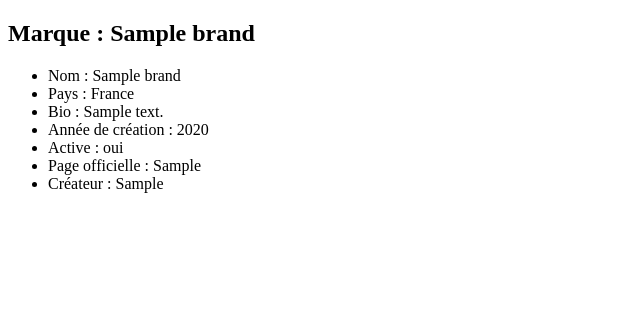
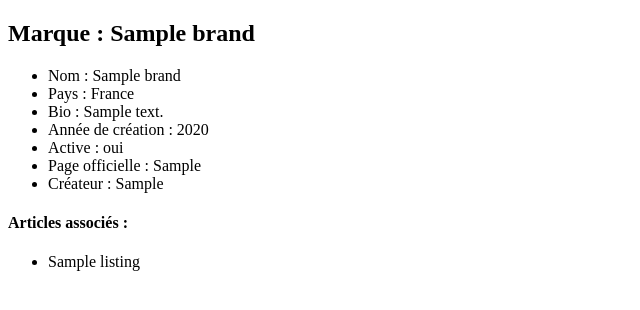
Before and after one commit to mataxelle/Django-web-app, a Django app: page /brands/1 in a window 1280 px wide. Shown: the part 26-336 px from the top of the page, without its empty margins (0-640 px from the left). Run offline with Django 5.2, Linux system fonts and the light colour scheme; tables that the repository leaves empty hold one stand-in row (values such as "Sample post").

Commit message:
Update listing views

```diff
--- a/listings/templates/listings/brand/brand_detail.html
+++ b/listings/templates/listings/brand/brand_detail.html
@@ -33,6 +33,21 @@
 				{% endif %}
 			</li>
 		</ul>
+
+		{% if brand.listing_set %}
+			<div>
+				<h4>Articles associés :
+				</h4>
+				<ul>
+					{% for listing in brand.listing_set.all %}
+						<li>{{ listing.name }}</li>
+					{% endfor %}
+				</ul>
+			</div>
+		{% else %}
+			Aucun articles associés
+		{% endif %}
+
 	</div>
 
 {% endblock %}
```
